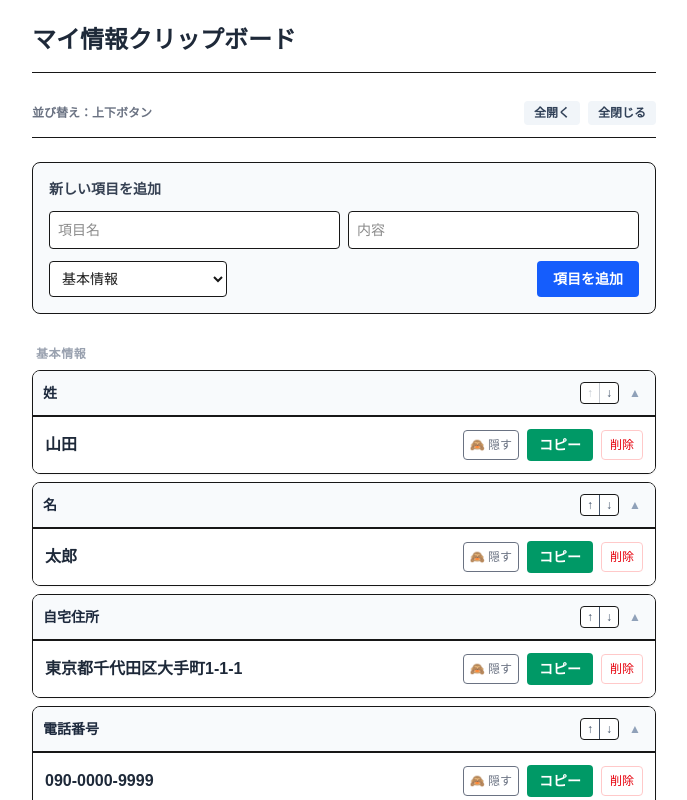
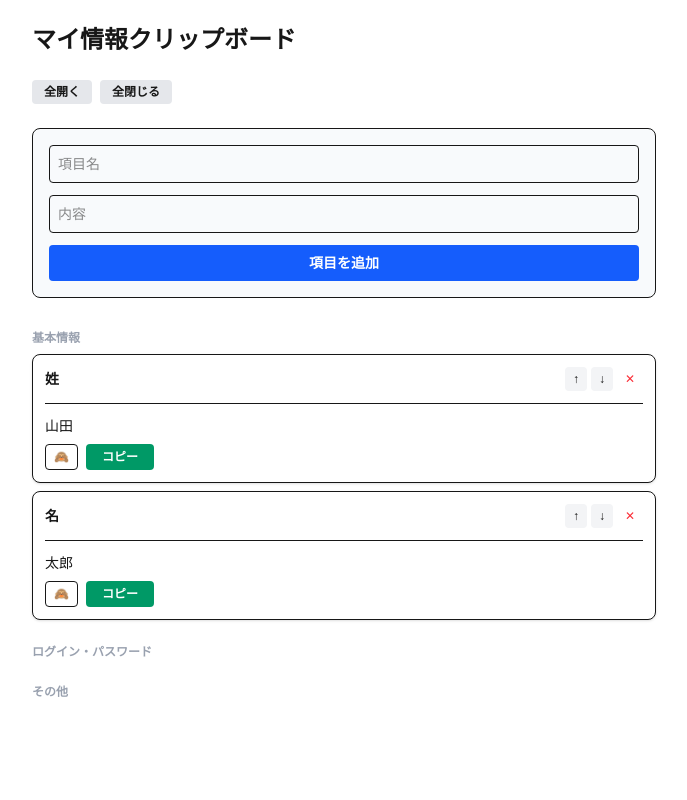
Before and after one commit to hedgehogtomcatqaz1326-netizen/my-clip-app, a Next.js app: page / in a window 1280 px wide. Both pictures are taken after a click on the button "全開く". Shown: the top 800 px of the page, without its empty margins (296-983 px from the left). Built offline with nearby package versions, Linux system fonts and the light colour scheme.

Commit message:
feat: ドラッグ&ドロップを除去し、堅牢な並び替えボタンと開閉機能を実装

```diff
--- a/src/app/page.tsx
+++ b/src/app/page.tsx
@@ -13,14 +13,7 @@ type Item = {
 const CATEGORIES = ["基本情報", "ログイン・パスワード", "その他"];
 
 export default function Home() {
-  const [items, setItems] = useState<Item[]>([
-    { id: "1", label: "姓", value: "山田", tag: "基本情報", isMasked: false },
-    { id: "2", label: "名", value: "太郎", tag: "基本情報", isMasked: false },
-    { id: "3", label: "自宅住所", value: "東京都千代田区大手町1-1-1", tag: "基本情報", isMasked: false },
-    { id: "4", label: "電話番号", value: "090-0000-9999", tag: "基本情報", isMasked: false },
-    { id: "5", label: "ログインパスワード", value: "P@ssw0rd1234", tag: "ログイン・パスワード", isMasked: true },
-  ]);
-
+  const [items, setItems] = useState<Item[]>([]);
   const [newLabel, setNewLabel] = useState("");
   const [newValue, setNewValue] = useState("");
   const [newTag, setNewTag] = useState("基本情報");
@@ -28,20 +21,37 @@ export default function Home() {
   const [copiedId, setCopiedId] = useState<string | null>(null);
   const [openItemIds, setOpenItemIds] = useState<Record<string, boolean>>({});
 
+  // 1. 初期データロード（整合性維持）
   useEffect(() => {
-    const saved = localStorage.getItem("my_info_clipboard_v6");
+    const saved = localStorage.getItem("my_info_clipboard_stable");
     if (saved) {
-      try {
       setItems(JSON.parse(saved));
-      } catch (e) {
-        console.error(e);
-      }
+    } else {
+      // デフォルトデータ
+      setItems([
+        { id: "1", label: "姓", value: "山田", tag: "基本情報", isMasked: false },
+        { id: "2", label: "名", value: "太郎", tag: "基本情報", isMasked: false },
+      ]);
     }
   }, []);
 
+  // 2. データ保存関数（状態更新の基盤）
   const saveItems = (newItems: Item[]) => {
     setItems(newItems);
-    localStorage.setItem("my_info_clipboard_v6", JSON.stringify(newItems));
+    localStorage.setItem("my_info_clipboard_stable", JSON.stringify(newItems));
+  };
+
+  // 3. ロジック関数群（各ボタン機能の担保）
+  const toggleItemOpen = (id: string) => {
+    setOpenItemIds((prev) => ({ ...prev, [id]: !prev[id] }));
+  };
+
+  const deleteItem = (id: string) => {
+    saveItems(items.filter((item) => item.id !== id));
+  };
+
+  const toggleMask = (id: string) => {
+    saveItems(items.map((item) => (item.id === id ? { ...item, isMasked: !item.isMasked } : item)));
   };
 
   const copyToClipboard = (text: string, id: string) => {
@@ -53,24 +63,18 @@ export default function Home() {
   const addItem = (e: React.FormEvent) => {
     e.preventDefault();
     if (!newLabel.trim() || !newValue.trim()) return;
-    const newId = Date.now().toString();
-    const newItem: Item = { id: newId, label: newLabel, value: newValue, tag: newTag, isMasked: newIsMasked };
+    const newItem: Item = { id: Date.now().toString(), label: newLabel, value: newValue, tag: newTag, isMasked: newIsMasked };
     saveItems([...items, newItem]);
-    setOpenItemIds((prev) => ({ ...prev, [newId]: true }));
     setNewLabel("");
     setNewValue("");
   };
 
-  const deleteItem = (id: string) => {
-    saveItems(items.filter((item) => item.id !== id));
-  };
-
-  const toggleMask = (id: string) => {
-    saveItems(items.map((item) => (item.id === id ? { ...item, isMasked: !item.isMasked } : item)));
-  };
-
-  const toggleItemOpen = (id: string) => {
-    setOpenItemIds((prev) => ({ ...prev, [id]: !prev[id] }));
+  const moveItem = (index: number, direction: "up" | "down") => {
+    const targetIndex = direction === "up" ? index - 1 : index + 1;
+    if (targetIndex < 0 || targetIndex >= items.length) return;
+    const updated = [...items];
+    [updated[index], updated[targetIndex]] = [updated[targetIndex], updated[index]];
+    saveItems(updated);
   };
 
   const setAllItemsOpen = (isOpen: boolean) => {
@@ -79,75 +83,48 @@ export default function Home() {
     setOpenItemIds(newState);
   };
 
-  const moveItem = (index: number, direction: "up" | "down") => {
-    const targetIndex = direction === "up" ? index - 1 : index + 1;
-    if (targetIndex < 0 || targetIndex >= items.length) return;
-    const updated = [...items];
-    const [movedItem] = updated.splice(index, 1);
-    updated.splice(targetIndex, 0, movedItem);
-    saveItems(updated);
-  };
+  return (
+    <main className="max-w-2xl mx-auto p-6">
+      <h1 className="text-2xl font-bold mb-6">マイ情報クリップボード</h1>
 
-  return (
-    <main className="max-w-2xl mx-auto p-6 pb-24">
-      <header className="pb-4 border-b mb-4">
-        <h1 className="text-2xl font-bold text-gray-800">マイ情報クリップボード</h1>
-      </header>
-
-      <div className="sticky top-0 bg-white/90 backdrop-blur-sm py-3 border-b mb-6 z-10 flex items-center justify-between">
-        <div className="text-xs text-gray-500 font-bold">並び替え：上下ボタン</div>
+      {/* コントロールパネル */}
+      <div className="flex justify-between items-center mb-6">
         <div className="flex gap-2">
-          <button onClick={() => setAllItemsOpen(true)} className="px-2.5 py-1 bg-slate-100 text-slate-700 hover:bg-slate-200 rounded text-xs font-bold">全開く</button>
-          <button onClick={() => setAllItemsOpen(false)} className="px-2.5 py-1 bg-slate-100 text-slate-700 hover:bg-slate-200 rounded text-xs font-bold">全閉じる</button>
+          <button onClick={() => setAllItemsOpen(true)} className="px-3 py-1 bg-gray-200 rounded text-xs font-bold">全開く</button>
+          <button onClick={() => setAllItemsOpen(false)} className="px-3 py-1 bg-gray-200 rounded text-xs font-bold">全閉じる</button>
         </div>
       </div>
 
+      {/* 入力フォーム */}
       <form onSubmit={addItem} className="bg-slate-50 p-4 rounded-lg border mb-8 space-y-3">
-        <h2 className="text-sm font-bold text-gray-700">新しい項目を追加</h2>
-        <div className="grid grid-cols-1 sm:grid-cols-2 gap-2">
-          <input type="text" placeholder="項目名" value={newLabel} onChange={(e) => setNewLabel(e.target.value)} className="p-2 border rounded text-sm w-full bg-white" />
-          <input type="text" placeholder="内容" value={newValue} onChange={(e) => setNewValue(e.target.value)} className="p-2 border rounded text-sm w-full bg-white" />
-        </div>
-        <div className="flex flex-wrap items-center justify-between gap-2">
-          <div className="flex items-center gap-4">
-            <select value={newTag} onChange={(e) => setNewTag(e.target.value)} className="p-2 border rounded text-sm bg-white">
-              {CATEGORIES.map((cat) => <option key={cat} value={cat}>{cat}</option>)}
-            </select>
-          </div>
-          <button type="submit" className="px-4 py-2 bg-blue-600 text-white font-bold rounded text-sm hover:bg-blue-700">項目を追加</button>
-        </div>
+        <input type="text" placeholder="項目名" value={newLabel} onChange={(e) => setNewLabel(e.target.value)} className="w-full p-2 border rounded text-sm" />
+        <input type="text" placeholder="内容" value={newValue} onChange={(e) => setNewValue(e.target.value)} className="w-full p-2 border rounded text-sm" />
+        <button type="submit" className="w-full py-2 bg-blue-600 text-white font-bold rounded text-sm">項目を追加</button>
       </form>
 
-      <div className="space-y-6">
-        {CATEGORIES.map((cat) => {
-          const categoryItems = items.filter((item) => item.tag === cat);
-          if (categoryItems.length === 0) return null;
-          return (
-            <div key={cat} className="space-y-2">
-              <h2 className="text-xs font-bold text-gray-400 uppercase tracking-wider px-1">{cat}</h2>
-              {categoryItems.map((item) => {
-                const globalIndex = items.findIndex((i) => i.id === item.id);
+      {/* リスト表示 */}
+      {CATEGORIES.map((cat) => (
+        <div key={cat} className="mb-6">
+          <h2 className="text-xs font-bold text-gray-400 uppercase mb-2">{cat}</h2>
+          {items.filter(i => i.tag === cat).map((item) => {
+            const globalIndex = items.findIndex(i => i.id === item.id);
             const isOpen = !!openItemIds[item.id];
             return (
-                  <div key={item.id} className="border rounded-lg bg-white shadow-xs overflow-hidden">
-                    <div className="flex items-center justify-between p-2.5 bg-slate-50 border-b">
-                      <button onClick={() => toggleItemOpen(item.id)} className="text-left font-bold text-slate-800 text-sm truncate flex-1">{item.label}</button>
-                      <div className="flex items-center gap-1.5 shrink-0 ml-2">
-                        <div className="flex bg-white border rounded overflow-hidden">
-                          <button onClick={() => moveItem(globalIndex, "up")} disabled={globalIndex === 0} className="px-1.5 py-0.5 text-xs text-slate-600 hover:bg-slate-100 disabled:opacity-30 border-r">↑</button>
-                          <button onClick={() => moveItem(globalIndex, "down")} disabled={globalIndex === items.length - 1} className="px-1.5 py-0.5 text-xs text-slate-600 hover:bg-slate-100 disabled:opacity-30">↓</button>
-                        </div>
-                        <button onClick={() => toggleItemOpen(item.id)} className="p-1 text-xs text-slate-400 font-bold">{isOpen ? "▲" : "▼"}</button>
+              <div key={item.id} className="border rounded-lg p-3 mb-2 bg-white shadow-sm">
+                <div className="flex justify-between items-center" onClick={() => toggleItemOpen(item.id)}>
+                  <span className="font-bold text-sm cursor-pointer">{item.label}</span>
+                  <div className="flex gap-1" onClick={(e) => e.stopPropagation()}>
+                    <button onClick={() => moveItem(globalIndex, "up")} className="px-2 py-1 bg-gray-100 rounded text-xs">↑</button>
+                    <button onClick={() => moveItem(globalIndex, "down")} className="px-2 py-1 bg-gray-100 rounded text-xs">↓</button>
+                    <button onClick={() => deleteItem(item.id)} className="px-2 py-1 text-red-500 text-xs">✕</button>
                   </div>
                 </div>
-                    {!isOpen && <div onClick={() => toggleItemOpen(item.id)} className="px-3 py-1.5 text-xs text-gray-400 font-mono truncate cursor-pointer">{item.isMasked ? "••••••••" : item.value}</div>}
                 {isOpen && (
-                      <div className="p-3 bg-white flex flex-col sm:flex-row sm:items-center justify-between gap-3 border-t">
-                        <div className="text-base font-bold text-gray-800 font-mono break-all">{item.isMasked ? "••••••••" : item.value}</div>
-                        <div className="flex items-center gap-2 self-end shrink-0">
-                          <button onClick={() => toggleMask(item.id)} className="p-1.5 text-xs text-gray-500 hover:bg-gray-100 rounded border">{item.isMasked ? "👁️ 表示" : "🙈 隠す"}</button>
-                          <button onClick={() => copyToClipboard(item.value, item.id)} className={`px-3 py-1.5 text-white rounded text-sm font-bold ${copiedId === item.id ? "bg-gray-700" : "bg-emerald-600"}`}>{copiedId === item.id ? "完了!" : "コピー"}</button>
-                          <button onClick={() => deleteItem(item.id)} className="px-2 py-1.5 text-xs text-red-600 hover:bg-red-50 border border-red-200 rounded">削除</button>
+                  <div className="mt-3 pt-3 border-t">
+                    <div className="font-mono text-sm break-all mb-2">{item.isMasked ? "••••••••" : item.value}</div>
+                    <div className="flex gap-2">
+                      <button onClick={() => toggleMask(item.id)} className="px-2 py-1 border rounded text-xs">{item.isMasked ? "👁️" : "🙈"}</button>
+                      <button onClick={() => copyToClipboard(item.value, item.id)} className="px-4 py-1 bg-emerald-600 text-white rounded text-xs font-bold">{copiedId === item.id ? "完了!" : "コピー"}</button>
                     </div>
                   </div>
                 )}
@@ -155,9 +132,7 @@ export default function Home() {
             );
           })}
         </div>
-          );
-        })}
-      </div>
+      ))}
     </main>
   );
 }
```
Lines whose indentation alone changed are shown as unchanged.
